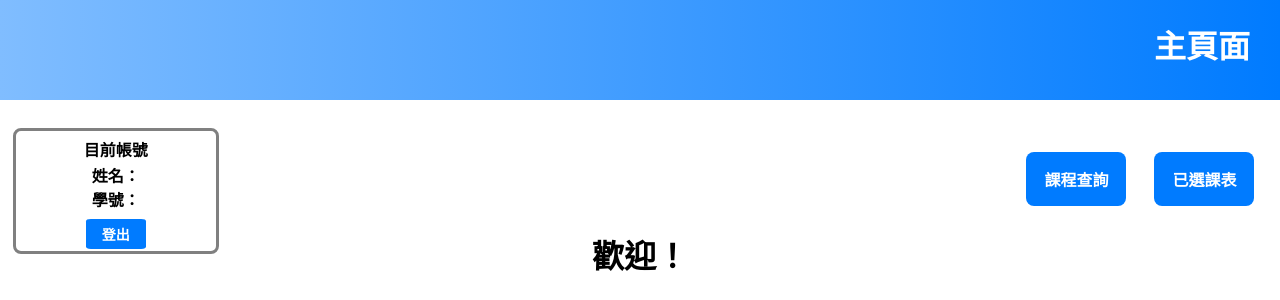
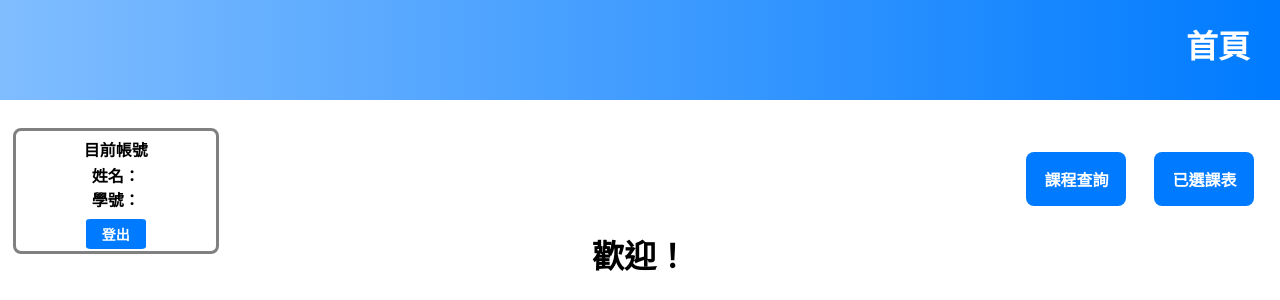
Before and after one commit to Fonzzznkk/D1149665, a Django app: template software/mysite/myapp/templates/myapp/homepage.html in a window 1280 px wide. Shown: the top 300 px of the page. Run offline with Django 5.2, Linux system fonts and the light colour scheme; the template is opened without the code that fills it, so the values that code supplies are empty; some libraries are stand-ins or nearby versions.

Commit message:
update homepage name

```diff
--- a/software/mysite/myapp/templates/myapp/course_detail.html
+++ b/software/mysite/myapp/templates/myapp/course_detail.html
@@ -92,7 +92,7 @@
     </style>
 </head>
 <body>
-    <div class="func homepage" onclick="window.location.href='/myapp/homepage/'"> 回主頁 </div>
+    <div class="func homepage" onclick="window.location.href='/myapp/homepage/'"> 回首頁 </div>
     <div class="func selected" onclick="window.location.href='/myapp/selected_courses/'"> 已選課表 </div>
     <div class="func search" onclick="window.location.href='/myapp/coursesearch/'"> 課程搜尋 </div>
     <div class="container">
--- a/software/mysite/myapp/templates/myapp/coursesearch.html
+++ b/software/mysite/myapp/templates/myapp/coursesearch.html
@@ -98,8 +98,8 @@
         <b>姓名：</b><span id="username">{{ name }}</span> <br>
         <b>學號：</b><span id="uid">{{ uid }}</span>
     </div>
-    <div class="button homepage" onclick="window.location.href='/myapp/homepage/'">回主頁</div>
-    <div class="button selected" onclick="window.location.href='/myapp/selected_courses/'">已選課表</div>
+    <div class="button homepage" onclick="window.location.href='/myapp/homepage/'"> 回首頁 </div>
+    <div class="button selected" onclick="window.location.href='/myapp/selected_courses/'"> 已選課表 </div>
 
     <div class="container mt-5">
         <!-- 搜尋表單 -->
--- a/software/mysite/myapp/templates/myapp/homepage.html
+++ b/software/mysite/myapp/templates/myapp/homepage.html
@@ -39,7 +39,7 @@
     </script>
     <meta charset="UTF-8">
     <meta name="viewport" content="width=device-width, initial-scale=1.0">
-    <title> 主頁面 </title>
+    <title> 首頁 </title>
     <style>
         /*全域*/
         body {
@@ -146,7 +146,7 @@
 </head>
 <body>
     <div class="header">
-        <h1> 主頁面 </h1>
+        <h1> 首頁 </h1>
     </div>
     <div class="account">
         <p> 目前帳號 </p>
--- a/software/mysite/myapp/templates/myapp/selected_courses.html
+++ b/software/mysite/myapp/templates/myapp/selected_courses.html
@@ -138,7 +138,7 @@
         <b>姓名：</b><span id="username">{{ name }}</span> <br>
         <b>學號：</b><span id="uid">{{ uid }}</span>
     </div>
-    <div class="button homepage" onclick="window.location.href='/myapp/homepage/'"> 回主頁 </div>
+    <div class="button homepage" onclick="window.location.href='/myapp/homepage/'"> 回首頁 </div>
     <div class="button search" onclick="window.location.href='/myapp/coursesearch/'"> 課程搜尋 </div>
     <table>
         <thead>
```
